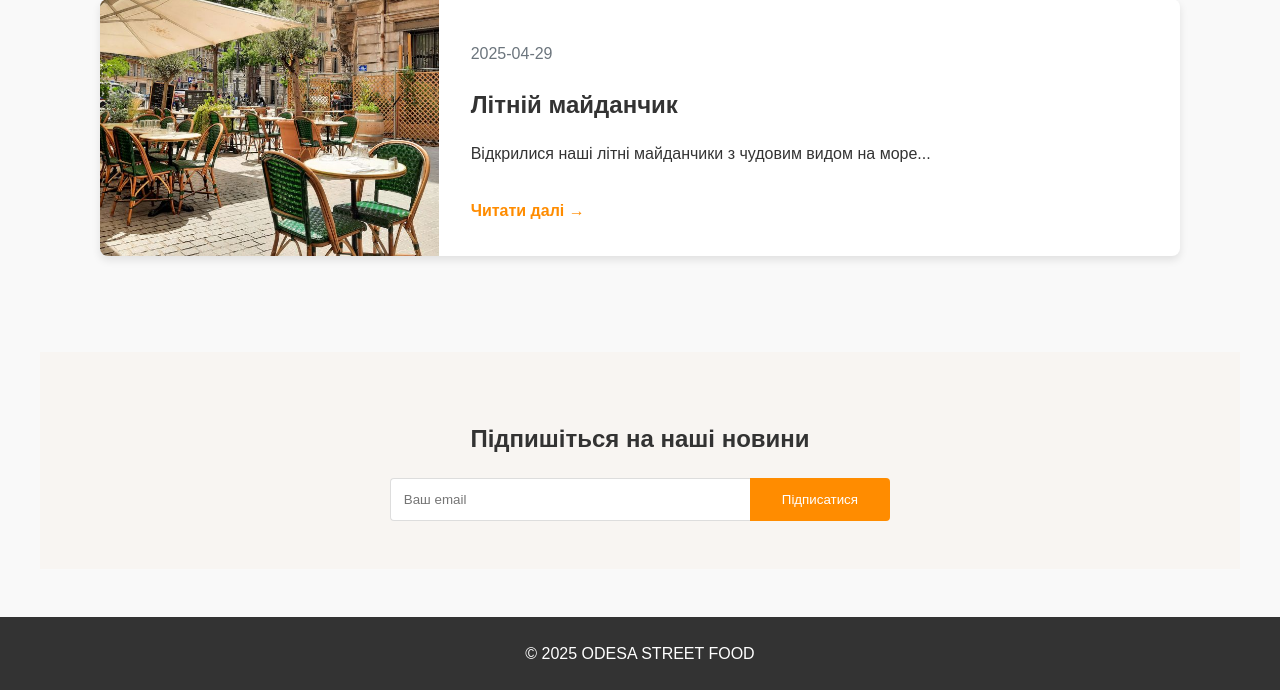
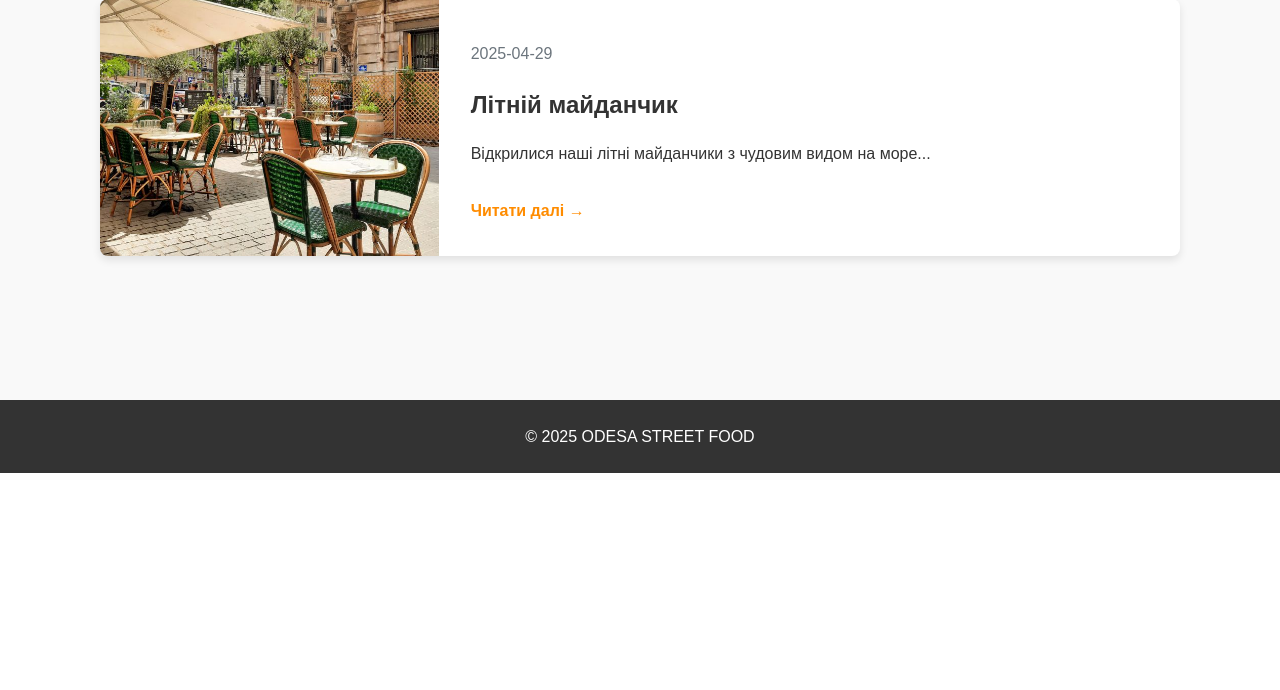
Before and after one commit to Kwaizer/estab-map, a Flask app: page /news in a window 1280 px wide. Shown: the part 1224-1914 px from the top of the page. After the commit the page ends 1697 px from the top, so only its background shows below. Run offline with Flask 3, Linux system fonts and the light colour scheme; data comes from the database, SQL or seed files in the repository.

Commit message:
Comment subscribe news block, add requirements.txt and icon

```diff
--- a/app.py
+++ b/app.py
@@ -219,7 +219,7 @@ def contacts():
         message_text = request.form['message']
         print(email)
         msg = Message(subject="Повідомлення з форми ODESA STREET FOOD",
-                      recipients=['testytestlpambuk@gmail.com'])  # на какой email отправлять
+                      recipients=['testytestlpambuk@gmail.com'])
         msg.body = f"Ім’я: {name}\nEmail: {email}\n\nПовідомлення:\n{message_text}"
         try:
             mail.send(msg)
--- a/templates/news.html
+++ b/templates/news.html
@@ -28,15 +28,15 @@
     </div>
 </section>
 
-<section class="subscribe">
-    <div class="container">
-        <h2>Підпишіться на наші новини</h2>
-        <form action="#" method="post">
-            <div class="form-group">
-                <input type="email" name="email" placeholder="Ваш email" required>
-                <button type="submit" class="submit-btn">Підписатися</button>
-            </div>
-        </form>
-    </div>
-</section>
+{#<section class="subscribe">#}
+{#    <div class="container">#}
+{#        <h2>Підпишіться на наші новини</h2>#}
+{#        <form action="#" method="post">#}
+{#            <div class="form-group">#}
+{#                <input type="email" name="email" placeholder="Ваш email" required>#}
+{#                <button type="submit" class="submit-btn">Підписатися</button>#}
+{#            </div>#}
+{#        </form>#}
+{#    </div>#}
+{#</section>#}
 {% endblock %}
```
Also changed, not shown: requirements.txt (added, +23 -0 lines), static/favicon.ico (added).
